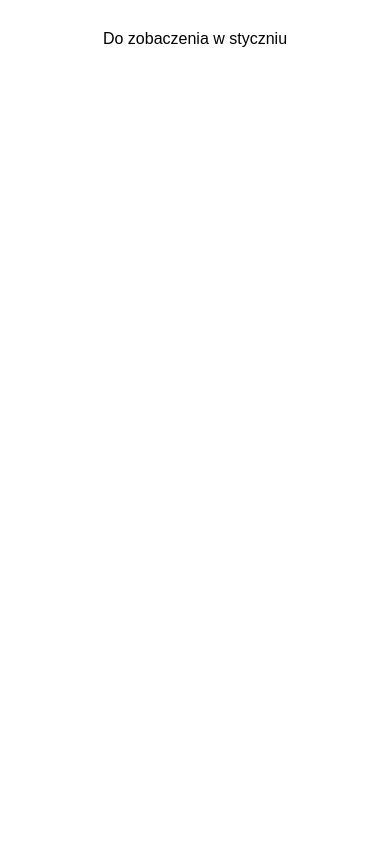
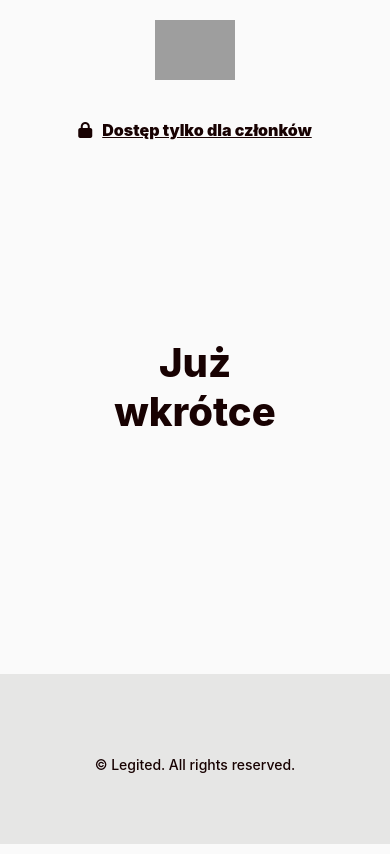
Before and after one commit to Xoviec/legit-app, a React (Create React App) app: page / in a window 390 px wide. Built offline with nearby package versions, Linux system fonts and the light colour scheme; no server answers; grey boxes are pictures that could not be loaded.

Commit message:
uiux for prelaunch page;

```diff
--- a/src/App.css
+++ b/src/App.css
@@ -1,103 +1,182 @@
-.App {
+:root {
+  --vh: 100vh;
+  --vh: calc(100vh - env(safe-area-inset-bottom));
+  color: #180202;
+  background-color: #FAFAFA;
+}
+
+@import url("https://fonts.googleapis.com/css2?family=Signika:wght@300;400;500;600;700&display=swap");
+
+*,
+*:before,
+*:after {
+  padding: 0;
+  margin: 0;
+  box-sizing: border-box;
+}
+html {
+  font-size: 62.5%;
+  font-family: "Signika", sans-serif;
+  height: 100%;
+  overflow-x: hidden;
+}
+body {
+  display: flex;
+  flex-direction: column;
+  overflow-x: hidden;
+  min-height: var(--vh);
+}
+img,
+video {
+  max-width: 100%;
+  height: auto;
+}
+
+.header-wrapper {
+  display: flex;
+  justify-content: center;
+  align-items: center;
+  height: 17rem;
+}
+
+.header {
+  display: flex;
+  justify-content: space-between;
+  align-items: center;
+  width: 100%;
+  padding: 0 5rem;
+}
+
+.lock-icon {
+  margin-right: 1rem;
+}
+.login {
+  /* cursor: pointer; */
+}
+.login-text {
+  text-decoration: underline;
+  font-size: 1.6rem;
+  font-weight: 900;
   text-align: center;
 }
 
-.App-logo {
-  height: 40vmin;
-  pointer-events: none;
+.main {
+  flex: 1;
+  display: flex;
+  justify-content: center;
+  align-items: center;
+  padding: 0 5rem;
 }
 
-@media (prefers-reduced-motion: no-preference) {
-  .App-logo {
-    animation: App-logo-spin infinite 20s linear;
+.logo {
+  height: 6rem;
+  cursor: pointer;
+}
+
+.heading-secondary {
+  font-size: 4rem;
+  height: 1em;
+  overflow: hidden;
+  margin-bottom: 3rem;
+  font-weight: 800;
+}
+
+.paragraph {
+  font-size: 3.2rem;
+  margin-top: 3rem;
+  font-weight: 800;
+}
+.box {
+  text-align: center;
+  padding: 5rem;
+  align-self: center;
+  padding-bottom: 12rem;
+}
+.input-container {
+  display: flex;
+  align-items: center;
+  border: 0.1rem solid #000;
+  padding: 0rem 0rem 0rem 1rem;
+  width: 32rem;
+  position: relative;
+  border-radius: 1.5rem;
+  height: 4.5rem;
+  margin: 4rem auto 0 auto;
+}
+
+.input-container input[type="text"] {
+  flex: 1;
+  border: none;
+  outline: none;
+  font-size: 1.6rem;
+}
+
+.input-container button {
+  background-color: #006340;
+  border: none;
+  color: white;
+  padding: 0.5rem 1rem;
+  cursor: pointer;
+  width: 4.4rem;
+  height: 100%;
+  position: absolute;
+  top: 0;
+  right: 0;
+  border-radius: 1.5rem;
+}
+.fas.fa-arrow-right {
+  font-size: 1.8rem;
+}
+
+.footer {
+  display: flex;
+  flex-direction: column;
+  justify-content: center;
+  align-items: center;
+  background-color: #E6E6E5;
+  padding: 3rem;
+  height: 17rem;
+  text-align: center;
+  font-size: 1.4rem;
+  padding-bottom: max(env(safe-area-inset-bottom), 1rem);
+  font-weight: 500;
+}
+@supports (padding-bottom: max(0px)) {
+  .footer {
+    padding-bottom: max(env(safe-area-inset-bottom), 20px);
   }
 }
 
-.App-header {
-  background-color: #282c34;
-  min-height: 100vh;
-  display: flex;
-  flex-direction: column;
-  align-items: center;
-  justify-content: center;
-  font-size: calc(10px + 2vmin);
-  color: white;
+.copyright {
+  margin: 0;
 }
 
-.App-link {
-  color: #61dafb;
+.info{
+  color: #E6E6E5;
 }
 
-@keyframes App-logo-spin {
-  from {
-    transform: rotate(0deg);
-  }
+.cursor {
+  display: inline-block;
+  width: 0.4rem;
+  height: 4rem;
+  background-color: #180202;
+  margin-left: 0.2rem;
+  vertical-align: -0.7rem;
+}
+
+.blink {
+  animation: blink-animation 1s steps(2, start) infinite;
+}
+
+@keyframes blink-animation {
   to {
-    transform: rotate(360deg);
+    visibility: hidden;
   }
 }
 
-.user{
-  background-color: red;
+@media only screen and (max-width: 750px) {
+  .header {
+    flex-direction: column;
+    gap: 3rem;
+  }
 }
-
-
-/* Dodaj odpowiednie style dla klasy App */
-.App {
-  font-family: 'Arial', sans-serif;
-  padding: 20px;
-}
-
-/* Dodaj styl dla przycisków */
-button {
-  margin: 5px;
-  padding: 10px;
-  cursor: pointer;
-  background-color: #3498db;
-  color: #fff;
-  border: none;
-  border-radius: 5px;
-}
-
-button:hover {
-  background-color: #2980b9;
-}
-
-/* Dodaj styl dla linków */
-.Link {
-  text-decoration: none;
-}
-
-/* Dodaj styl dla formularzy */
-form {
-  margin: 10px 0;
-}
-
-input {
-  margin: 5px;
-  padding: 8px;
-  border: 1px solid #ccc;
-  border-radius: 4px;
-}
-
-/* Dodaj styl dla listy użytkowników */
-.user {
-  font-weight: bold;
-  color: #27ae60;
-}
-
-/* Dodaj styl dla sekcji wybierania użytkownika i przedmiotu */
-div p {
-  font-weight: bold;
-  margin-top: 10px;
-}
-
-/* Dodaj styl dla sekcji przedmiotów */
-div > div {
-  margin-top: 10px;
-}
-
-/* Dodaj ogólny styl dla divów z informacjami */
-div {
-  margin-bottom: 10px;
-}
--- a/src/App.jsx
+++ b/src/App.jsx
@@ -7,16 +7,56 @@ import { Register } from './components/register';
 import { Login } from './components/login';
 import { Link } from 'react-router-dom';
 import axios from 'axios';
-
+import { Script } from './script';
 
 
 function App() {
 
 
+
+
+
   return (
-    <div className="App">
-      Do zobaczenia w styczniu
+    <>
+    <head>
+    <link
+      rel="stylesheet"
+      href="https://cdnjs.cloudflare.com/ajax/libs/font-awesome/6.0.0-beta3/css/all.min.css"
+    />
+  </head>
+  <body>
+    <div className="header-wrapper">
+      <header className="header">
+
+        <img
+          className="logo"
+          src="https://cdn.discordapp.com/attachments/770352932398432279/1182084582158372965/logo.png?ex=6583690e&is=6570f40e&hm=6f3e110953e9c1abc8f97a1192e926aaad74a0015171973f0957245e27a936c6&"
+          alt=""
+        />
+
+        <div className="login">
+          <p className="login-text">
+            <i className="fas lock-icon fa-lock"></i>Dostęp tylko dla członków
+          </p>
+        </div>
+      </header>
     </div>
+    <main className="main">
+      <div className="box">
+        <span className="heading-secondary">Już wkrótce</span>
+        {/* <span className="cursor blink"></span> */}
+        {/* <p className="paragraph">.....</p> */}
+
+      </div>
+    </main>
+    <footer className="footer">
+      <div className="copyright">
+        © <span id="currentYear"></span> Legited. All rights reserved.
+      </div>
+      {/* <p className='info'>Page designed by Lorinnio</p> */}
+    </footer>
+  </body>
+    </>
   );
 }
 
--- /dev/null
+++ b/src/Main.css
@@ -0,0 +1,103 @@
+.App {
+  text-align: center;
+}
+
+.App-logo {
+  height: 40vmin;
+  pointer-events: none;
+}
+
+@media (prefers-reduced-motion: no-preference) {
+  .App-logo {
+    animation: App-logo-spin infinite 20s linear;
+  }
+}
+
+.App-header {
+  background-color: #282c34;
+  min-height: 100vh;
+  display: flex;
+  flex-direction: column;
+  align-items: center;
+  justify-content: center;
+  font-size: calc(10px + 2vmin);
+  color: white;
+}
+
+.App-link {
+  color: #61dafb;
+}
+
+@keyframes App-logo-spin {
+  from {
+    transform: rotate(0deg);
+  }
+  to {
+    transform: rotate(360deg);
+  }
+}
+
+.user{
+  background-color: red;
+}
+
+
+/* Dodaj odpowiednie style dla klasy App */
+.App {
+  font-family: 'Arial', sans-serif;
+  padding: 20px;
+}
+
+/* Dodaj styl dla przycisków */
+button {
+  margin: 5px;
+  padding: 10px;
+  cursor: pointer;
+  background-color: #3498db;
+  color: #fff;
+  border: none;
+  border-radius: 5px;
+}
+
+button:hover {
+  background-color: #2980b9;
+}
+
+/* Dodaj styl dla linków */
+.Link {
+  text-decoration: none;
+}
+
+/* Dodaj styl dla formularzy */
+form {
+  margin: 10px 0;
+}
+
+input {
+  margin: 5px;
+  padding: 8px;
+  border: 1px solid #ccc;
+  border-radius: 4px;
+}
+
+/* Dodaj styl dla listy użytkowników */
+.user {
+  font-weight: bold;
+  color: #27ae60;
+}
+
+/* Dodaj styl dla sekcji wybierania użytkownika i przedmiotu */
+div p {
+  font-weight: bold;
+  margin-top: 10px;
+}
+
+/* Dodaj styl dla sekcji przedmiotów */
+div > div {
+  margin-top: 10px;
+}
+
+/* Dodaj ogólny styl dla divów z informacjami */
+div {
+  margin-bottom: 10px;
+}
--- a/src/components/Main.jsx
+++ b/src/components/Main.jsx
@@ -1,5 +1,5 @@
 // import logo from './logo.svg';
-import '../App.css';
+import '../Main.css';
 import React, { useEffect, useState } from 'react';
 import { supabase } from './supabaseClient';
 import { User } from '@supabase/supabase-js';
--- a/src/index.css
+++ b/src/index.css
@@ -5,6 +5,8 @@ body {
     sans-serif;
   -webkit-font-smoothing: antialiased;
   -moz-osx-font-smoothing: grayscale;
+  min-height: 100vh;
+
 }
 
 code {
--- /dev/null
+++ b/src/prelaunch.css
@@ -0,0 +1,171 @@
+:root {
+    --vh: 100vh;
+    --vh: calc(100vh - env(safe-area-inset-bottom));
+  }
+
+  @import url("https://fonts.googleapis.com/css2?family=Signika:wght@300;400;500;600;700&display=swap");
+
+  *,
+  *:before,
+  *:after {
+    padding: 0;
+    margin: 0;
+    box-sizing: border-box;
+  }
+  html {
+    font-size: 62.5%;
+    font-family: "Signika", sans-serif;
+    height: 100%;
+    overflow-x: hidden;
+  }
+  body {
+    display: flex;
+    flex-direction: column;
+    overflow-x: hidden;
+    min-height: var(--vh);
+  }
+  img,
+  video {
+    max-width: 100%;
+    height: auto;
+  }
+
+  .header-wrapper {
+    display: flex;
+    justify-content: center;
+    align-items: center;
+    height: 17rem;
+  }
+
+  .header {
+    display: flex;
+    justify-content: space-between;
+    align-items: center;
+    max-width: 120rem;
+    width: 100%;
+    padding: 0 5rem;
+  }
+
+  .lock-icon {
+    margin-right: 1rem;
+  }
+  .login {
+    cursor: pointer;
+  }
+  .login-text {
+    text-decoration: underline;
+    font-size: 1.6rem;
+    font-weight: 900;
+    text-align: center;
+  }
+
+  .main {
+    flex: 1;
+    display: flex;
+    justify-content: center;
+    align-items: center;
+    padding: 0 5rem;
+  }
+
+  .logo {
+    height: 6rem;
+    cursor: pointer;
+  }
+
+  .heading-secondary {
+    font-size: 4rem;
+    height: 1em;
+    overflow: hidden;
+    margin-bottom: 3rem;
+    font-weight: 800;
+  }
+
+  .paragraph {
+    font-size: 3.2rem;
+    margin-top: 3rem;
+    font-weight: 800;
+  }
+  .box {
+    text-align: center;
+    padding: 5rem;
+    align-self: center;
+    padding-bottom: 12rem;
+  }
+  .input-container {
+    display: flex;
+    align-items: center;
+    border: 0.1rem solid #000;
+    padding: 0rem 0rem 0rem 1rem;
+    width: 32rem;
+    position: relative;
+    border-radius: 1.5rem;
+    height: 4.5rem;
+    margin: 4rem auto 0 auto;
+  }
+
+  .input-container input[type="text"] {
+    flex: 1;
+    border: none;
+    outline: none;
+    font-size: 1.6rem;
+  }
+
+  .input-container button {
+    background-color: #006340;
+    border: none;
+    color: white;
+    padding: 0.5rem 1rem;
+    cursor: pointer;
+    width: 4.4rem;
+    height: 100%;
+    position: absolute;
+    top: 0;
+    right: 0;
+    border-radius: 1.5rem;
+  }
+  .fas.fa-arrow-right {
+    font-size: 1.8rem;
+  }
+
+  .footer {
+    height: 7rem;
+    text-align: center;
+    font-size: 1.4rem;
+    padding-bottom: max(env(safe-area-inset-bottom), 1rem);
+    font-weight: 500;
+  }
+  @supports (padding-bottom: max(0px)) {
+    .footer {
+      padding-bottom: max(env(safe-area-inset-bottom), 20px);
+    }
+  }
+
+  .copyright {
+    padding-bottom: 1.2rem;
+  }
+
+  .cursor {
+    display: inline-block;
+    width: 0.4rem;
+    height: 4rem;
+    background-color: black;
+    margin-left: 0.2rem;
+    vertical-align: -0.7rem;
+  }
+
+  .blink {
+    animation: blink-animation 1s steps(2, start) infinite;
+  }
+
+  @keyframes blink-animation {
+    to {
+      visibility: hidden;
+    }
+  }
+
+  @media only screen and (max-width: 47em) {
+    .header {
+      flex-direction: column;
+      gap: 3rem;
+    }
+  }
--- /dev/null
+++ b/src/script.js
@@ -0,0 +1,67 @@
+export const Script = () =>{
+    const headingArray = [
+        "JUŻ WKRÓTCE",
+        "START W STYCZNIU",
+        "ZOSTAŃ Z NAMI",
+        // Add more strings as needed
+      ];
+
+      // Initialize variables
+      let typeJsText = document.querySelector(".heading-secondary");
+      let cursor = document.querySelector(".cursor");
+      let stringIndex = 0;
+      let charIndex = 0;
+      let isTyping = true;
+      let typingDelay = 160; // Delay between typing characters
+      let erasingDelay = 45; // Delay between erasing characters
+      let pauseDelay = 3500; // Delay after a word is fully typed
+      let postErasePause = 400; // Quick pause after erasing before typing next
+
+      function typeJs() {
+        if (stringIndex < headingArray.length) {
+          const currentString = headingArray[stringIndex];
+
+          if (isTyping) {
+            if (charIndex < currentString.length) {
+              typeJsText.innerHTML += currentString.charAt(charIndex);
+              charIndex++;
+              setTimeout(typeJs, typingDelay); // Continue typing
+            } else {
+              setTimeout(() => {
+                isTyping = false;
+                typeJs(); // Start erasing after the pause
+              }, pauseDelay); // Pause after typing the full word
+            }
+          } else {
+            if (charIndex > 0) {
+              charIndex--;
+              typeJsText.innerHTML = currentString.substring(0, charIndex);
+              setTimeout(typeJs, erasingDelay); // Continue erasing faster
+            } else {
+              setTimeout(() => {
+                stringIndex++;
+                if (stringIndex >= headingArray.length) {
+                  stringIndex = 0;
+                }
+                isTyping = true;
+                charIndex = 0;
+                typeJs(); // Start typing the next string after the pause
+              }, postErasePause); // Quick pause after erasing
+            }
+          }
+        }
+      }
+
+      // Start the typing effect
+      typeJs();
+
+      // tollbar mobile fix
+      const viewportHeight =
+        window.innerHeight - (window.safeAreaInsets?.bottom ?? 0);
+      document.documentElement.style.setProperty("--vh", `${viewportHeight}px`);
+
+      // copyright year
+      const currentYear = new Date().getFullYear();
+      console.log(currentYear);
+      document.getElementById("currentYear").textContent = currentYear;
+}
```
